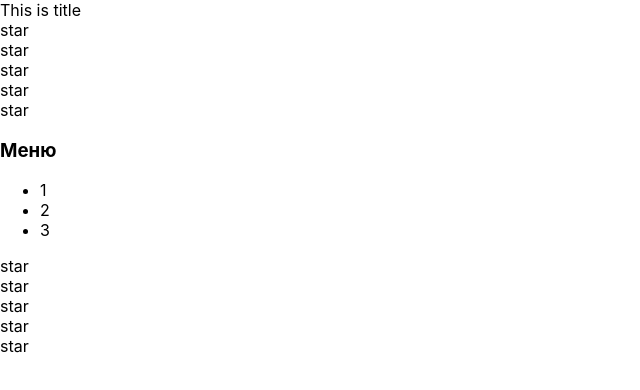
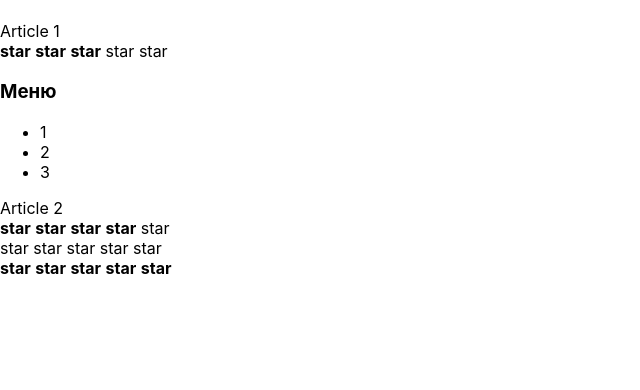
Before and after one commit to romantut1988/components-react, a React (Create React App) app: page / in a window 1280 px wide. Shown: the top 390 px of the page, without its empty margins (0-640 px from the left). Built offline with nearby package versions, Linux system fonts and the light colour scheme.

Commit message:
props rollover

```diff
--- a/src/App.tsx
+++ b/src/App.tsx
@@ -1,36 +1,25 @@
 import React from 'react';
 import './App.css';
 import Accordion from "./components/Accordion/Accordion";
+import {Rating} from "./components/Rating/Rating";
 
 function App() {
     return (
         <div>
-            <AppTitle/>
-            <Rating/>
+            <PageTitle tite={"This is APP component"}/>
+            Article 1
+            <Rating value={3}/>
             <Accordion/>
-            <Rating/>
+            Article 2
+            <Rating value={4}/>
+            <Rating value={0}/>
+            <Rating value={5}/>
         </div>
     );
 }
 
-function Rating() {
-    return (
-        <>
-            <Star/>
-            <Star/>
-            <Star/>
-            <Star/>
-            <Star/>
-        </>
-    )
-}
-
-function AppTitle() {
-    return <>This is title</>
-}
-
-function Star() {
-    return <div>star</div>
+function PageTitle(props: any) {
+    return <h1>{props.title}</h1>
 }
 
 
--- /dev/null
+++ b/src/components/Rating/Rating.tsx
@@ -0,0 +1,76 @@
+import React from "react";
+
+export function Rating(props: any) {
+    if (props.value === 1) {
+        return (
+            <div>
+                <Star selected={true}/>
+                <Star selected={false}/>
+                <Star selected={false}/>
+                <Star selected={false}/>
+                <Star selected={false}/>
+            </div>
+        )
+    }
+    if (props.value === 2) {
+        return (
+            <div>
+                <Star selected={true}/>
+                <Star selected={true}/>
+                <Star selected={false}/>
+                <Star selected={false}/>
+                <Star selected={false}/>
+            </div>
+        )
+    }
+    if (props.value === 3) {
+        return (
+            <div>
+                <Star selected={true}/>
+                <Star selected={true}/>
+                <Star selected={true}/>
+                <Star selected={false}/>
+                <Star selected={false}/>
+            </div>
+        )
+    }
+    if (props.value === 4) {
+        return (
+            <div>
+                <Star selected={true}/>
+                <Star selected={true}/>
+                <Star selected={true}/>
+                <Star selected={true}/>
+                <Star selected={false}/>
+            </div>
+        )
+    }
+    if (props.value === 5) {
+        return (
+            <div>
+                <Star selected={true}/>
+                <Star selected={true}/>
+                <Star selected={true}/>
+                <Star selected={true}/>
+                <Star selected={true}/>
+            </div>
+        )
+    }
+    return (
+        <div>
+            <Star selected={false}/>
+            <Star selected={false}/>
+            <Star selected={false}/>
+            <Star selected={false}/>
+            <Star selected={false}/>
+        </div>
+    )
+}
+
+function Star(props: any) {
+    if (props.selected === true) {
+        return <span><b>star</b> </span>
+    } else {
+        return <span>star </span>
+    }
+}
```
